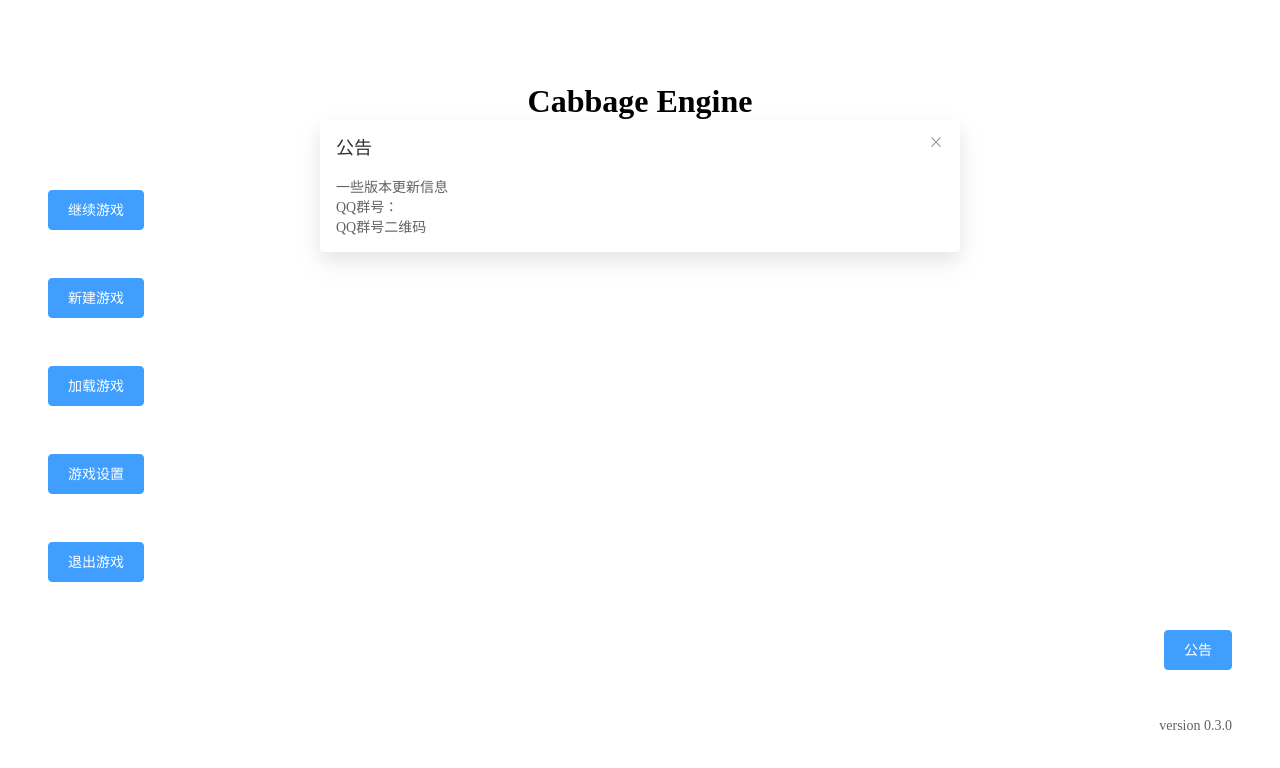
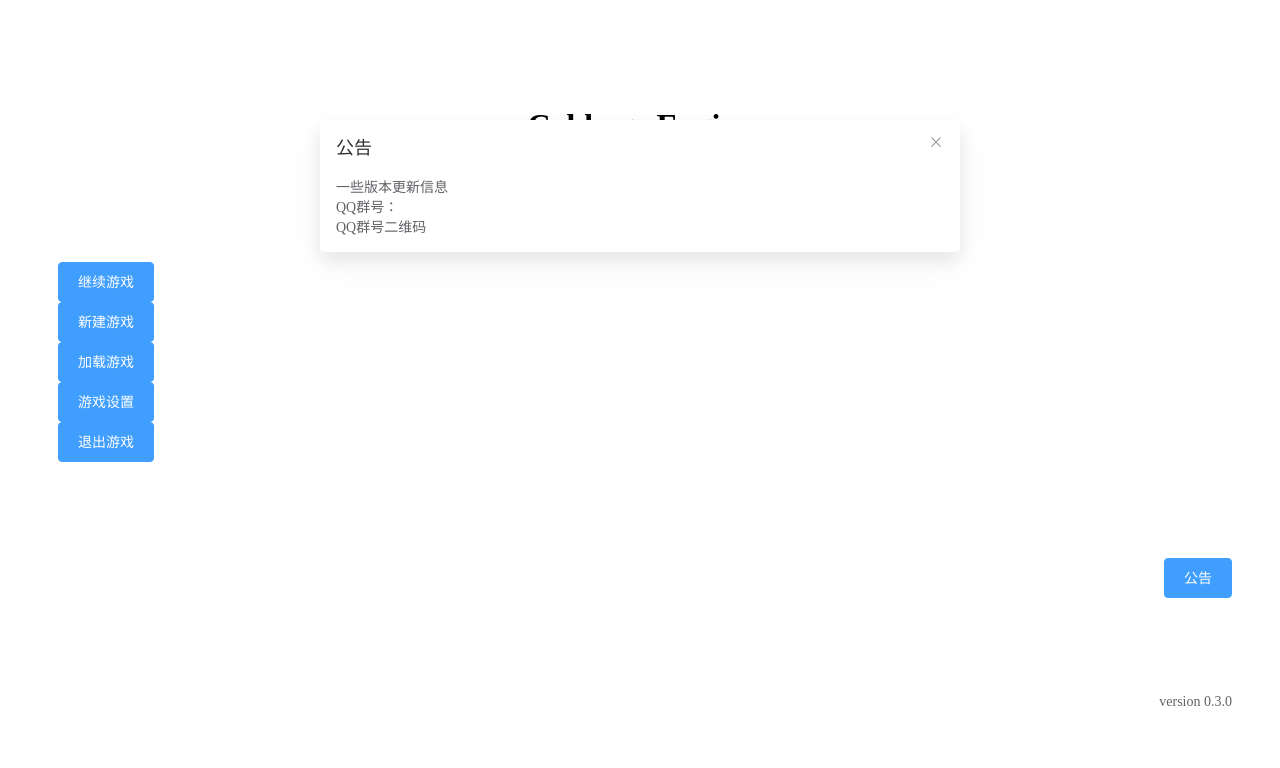
Before and after one commit to WonkaHHH/First-Vue, a Vue app: page /#/ in a window 1280 px wide. Shown: the top 768 px of the page. Built offline with nearby package versions, Linux system fonts and the light colour scheme.

Commit message:
修改行列

```diff
--- a/src/views/WelcomePage.vue
+++ b/src/views/WelcomePage.vue
@@ -4,21 +4,23 @@
     <h1>Cabbage Engine</h1>
   </el-row>
 
-  <el-row :gutter="20" justify="start" align="center">
+<el-row :gutter="20" type="flex" class="column">
+  <el-col :span="24">
     <el-button type="primary" @click="goToSecondPage" size="large">继续游戏</el-button>
-  </el-row>
-  <el-row :gutter="20" justify="start" align="center">
+  </el-col>
+  <el-col :span="24">
     <el-button type="primary" @click="goToSecondPage" size="large">新建游戏</el-button>
-  </el-row>
-  <el-row :gutter="20" justify="start" align="center">
+  </el-col>
+  <el-col :span="24">
     <el-button type="primary" @click="uploadFile" size="large">加载游戏</el-button>
-  </el-row>
-  <el-row :gutter="20" justify="start" align="center">
+  </el-col>
+  <el-col :span="24">
     <el-button type="primary" size="large">游戏设置</el-button>
-  </el-row>
-  <el-row :gutter="20" justify="start" align="center">
+  </el-col>
+  <el-col :span="24">
     <el-button type="primary" size="large">退出游戏</el-button>
-  </el-row>
+  </el-col>
+</el-row>
 
   <el-row :gutter="20" justify="end" align="center">
     <el-button type="primary" @click="dialogVisible = true" size="large">公告</el-button>
```
